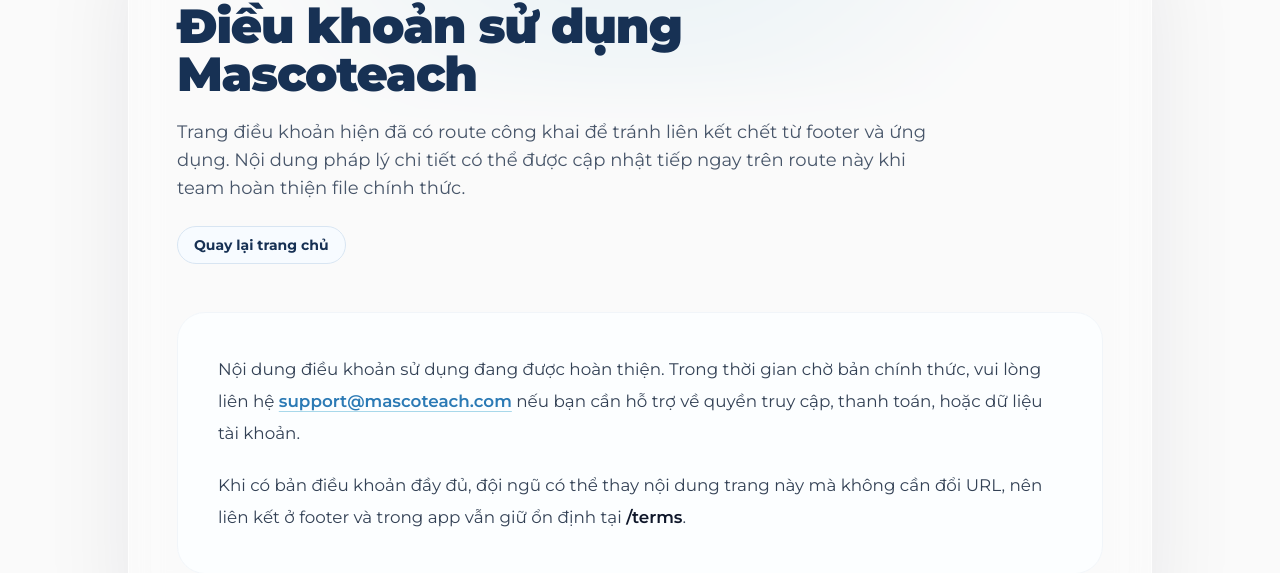
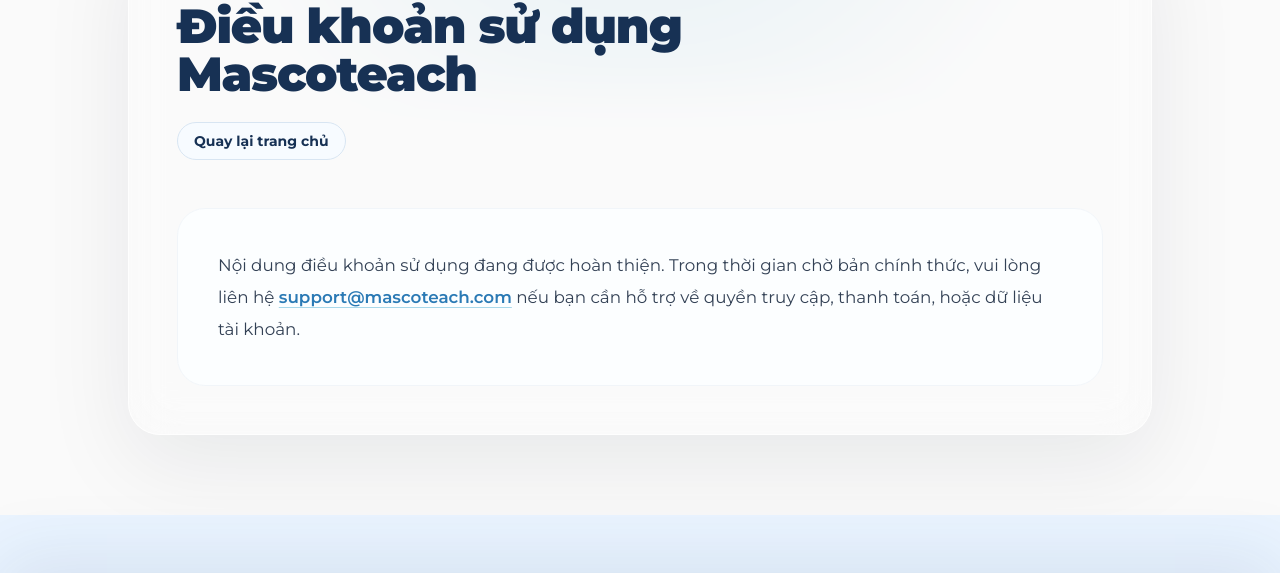
Before and after one commit to EXE-Funovah/MascoteachEducation, a React (Vite) app in the folder mascoteach-frontend/: page /terms in a window 1280 px wide. Shown: the part 227-800 px from the top of the page. Built offline with nearby package versions, Linux system fonts and the light colour scheme; no server answers; a web font is replaced by a local one.

Commit message:
Make legal page summary optional

```diff
--- a/mascoteach-frontend/src/components/legal/LegalPageLayout.jsx
+++ b/mascoteach-frontend/src/components/legal/LegalPageLayout.jsx
@@ -20,7 +20,7 @@
             <div className="max-w-3xl">
               <p className="text-sm font-black uppercase tracking-[0.18em] text-[#2B7AB5]">{eyebrow}</p>
               <h1 className="mt-4 text-4xl font-black tracking-tight text-[#173154] md:text-5xl">{title}</h1>
-              <p className="mt-5 text-base leading-8 text-slate-600 md:text-lg">{summary}</p>
+              {summary && <p className="mt-5 text-base leading-8 text-slate-600 md:text-lg">{summary}</p>}
               <div className="mt-6 flex flex-wrap items-center gap-3">
                 <Link
                   to="/"
--- a/mascoteach-frontend/src/pages/TermsPage.jsx
+++ b/mascoteach-frontend/src/pages/TermsPage.jsx
@@ -5,7 +5,6 @@
     <LegalPageLayout
       eyebrow="Terms"
       title="Điều khoản sử dụng Mascoteach"
-      summary="Trang điều khoản hiện đã có route công khai để tránh liên kết chết từ footer và ứng dụng. Nội dung pháp lý chi tiết có thể được cập nhật tiếp ngay trên route này khi team hoàn thiện file chính thức."
     >
       <div className="space-y-5 text-base leading-8 text-slate-700 md:text-[1.05rem]">
         <p>
@@ -18,9 +17,6 @@
           </a>{' '}
           nếu bạn cần hỗ trợ về quyền truy cập, thanh toán, hoặc dữ liệu tài khoản.
         </p>
-        <p>
-          Khi có bản điều khoản đầy đủ, đội ngũ có thể thay nội dung trang này mà không cần đổi URL, nên liên kết ở footer và trong app vẫn giữ ổn định tại <span className="font-semibold text-slate-900">/terms</span>.
-        </p>
       </div>
     </LegalPageLayout>
   );
```
